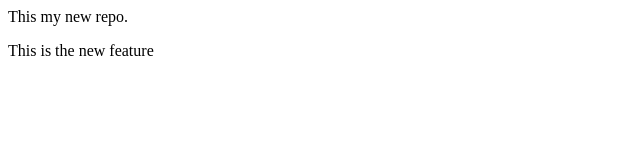
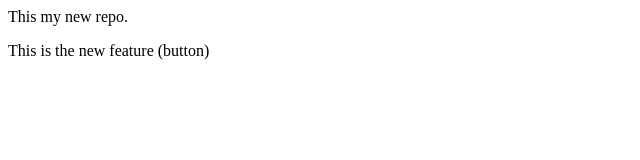
Before and after one commit to Bhaiya08/LocalRepo, a plain HTML site: page index.html in a window 1280 px wide. Shown: the full height of the page, 0-640 px from the left. Drawn offline with Linux system fonts and the light colour scheme.

```diff
--- a/index.html
+++ b/index.html
@@ -1,2 +1,2 @@
 <p>This my new repo.<p>
-<p>This is the new feature<p>
+<p>This is the new feature (button)<p>
```
